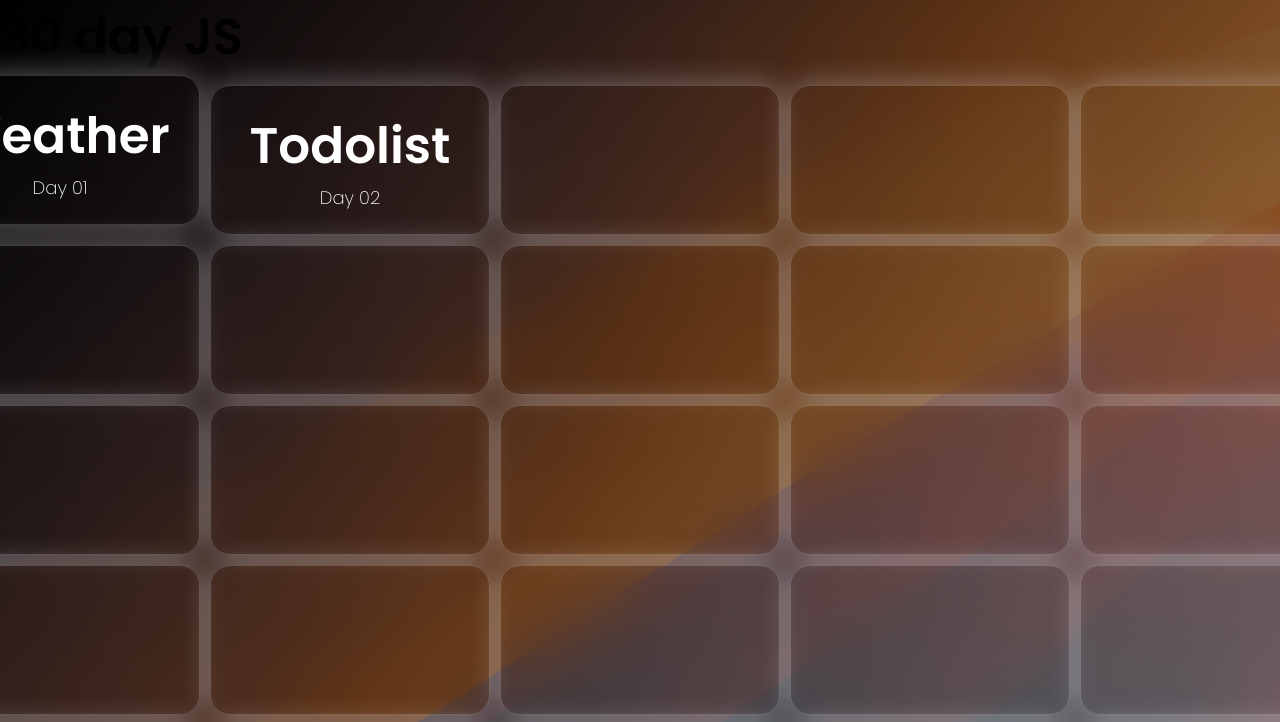
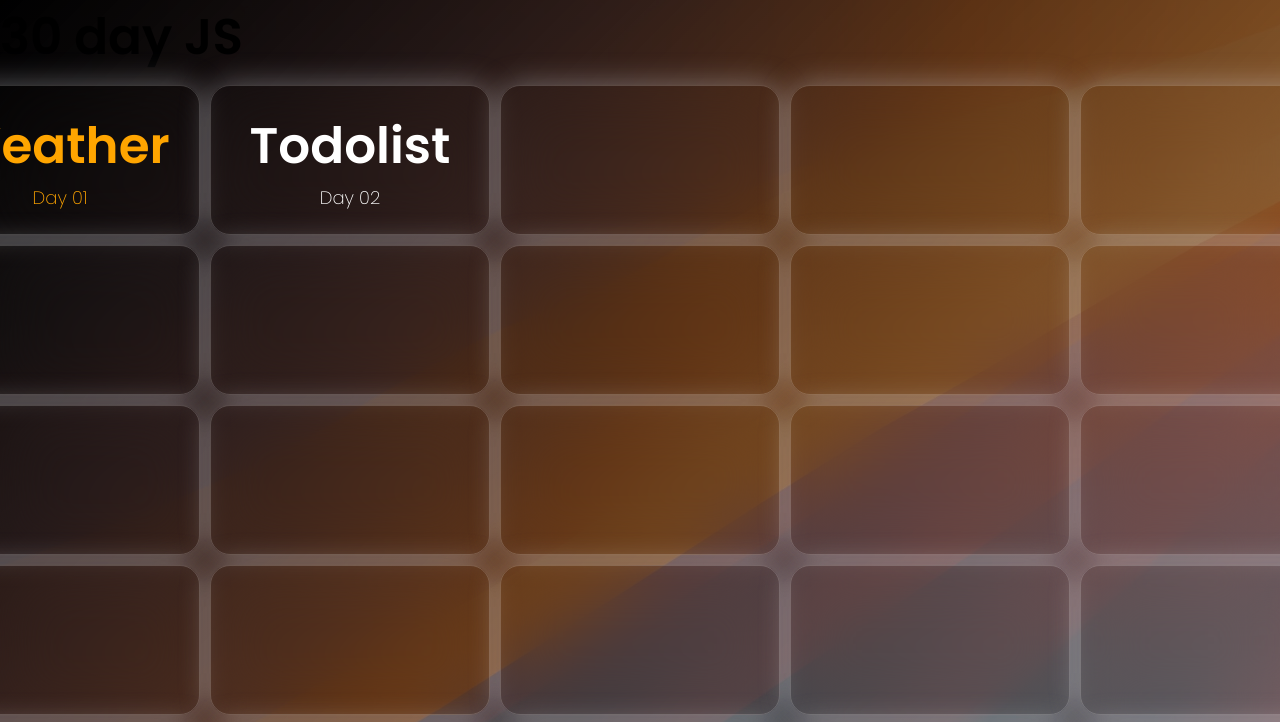
Before and after one commit to codersaradhi/30-days-of-30-js-projects, a plain HTML site: page index.html in a window 1280 px wide. In both pictures the pointer is over the link 60 px from the left and 160 px from the top of the page. Shown: the top 722 px of the page. Drawn offline with Linux system fonts and the light colour scheme.

Commit message:
upating color

```diff
--- a/index.html
+++ b/index.html
@@ -62,9 +62,7 @@
     }
     /* need some work here */
     a:hover{
-        width: 300px;
-        height: 170px;
-        transition: ease-in 1s;
+        color: orange;
     }
 
     h1 {
```
